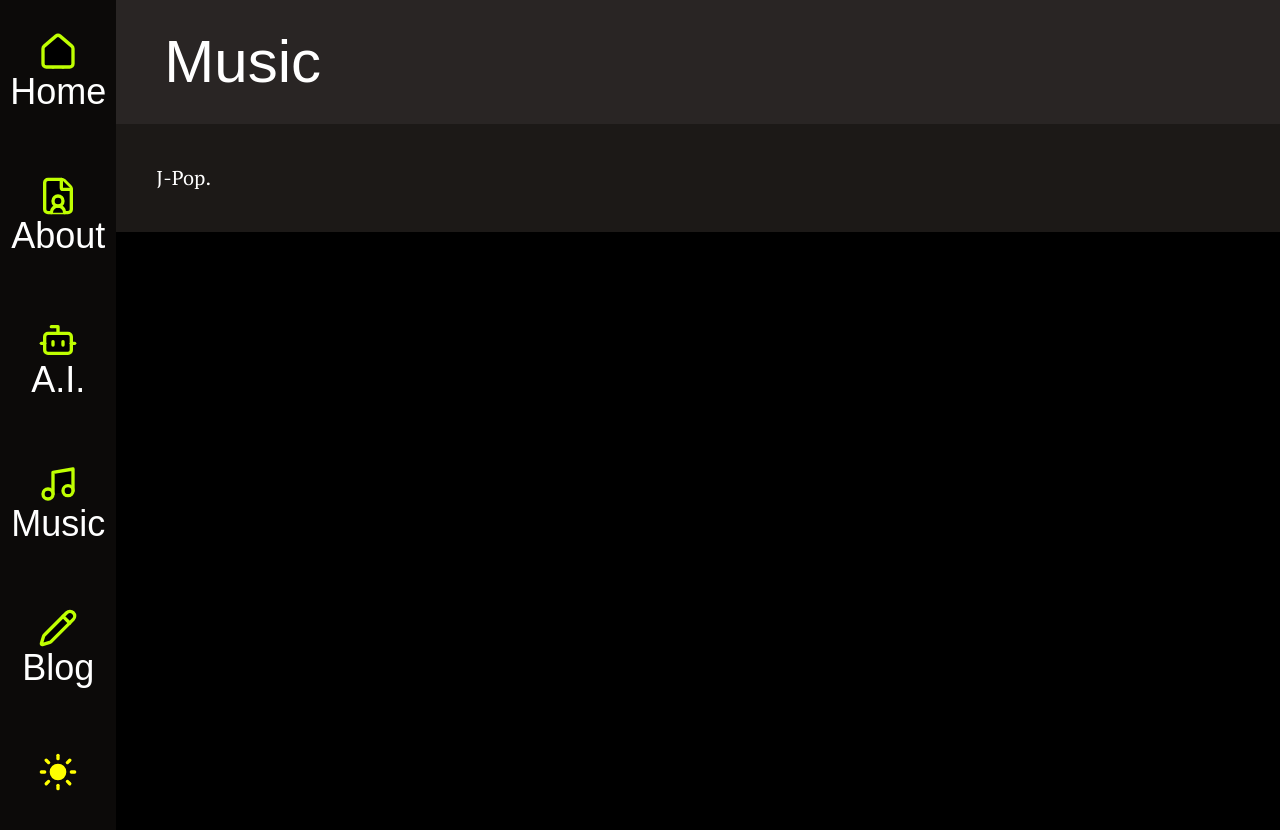
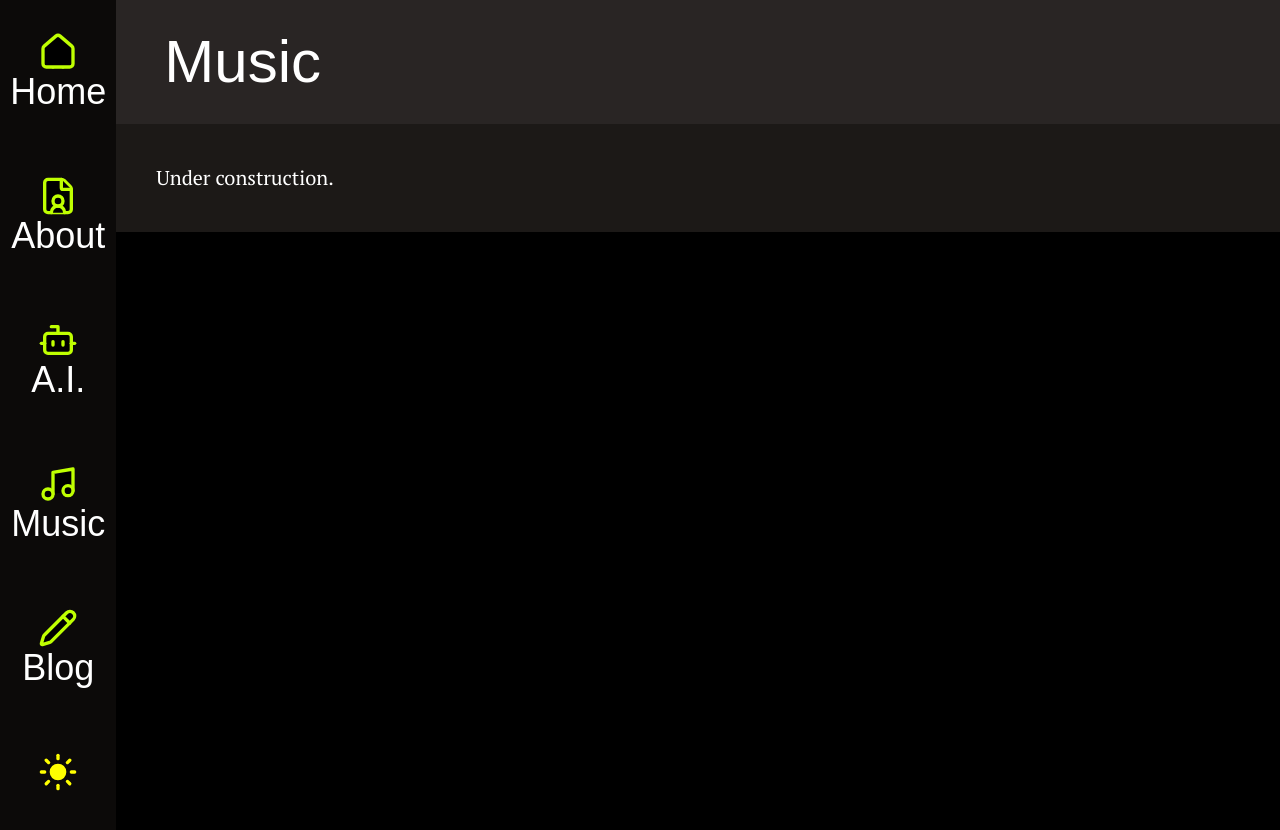
Before and after one commit to sean-xiao-zhao7/portfolio_personal_nextjs, a Next.js app: page /music in a window 1280 px wide. Shown: the top 830 px of the page. Built offline with nearby package versions, Linux system fonts and the light colour scheme; a web font is replaced by a local one.

Commit message:
Add under constructions

```diff
--- a/app/blog/page.tsx
+++ b/app/blog/page.tsx
@@ -5,7 +5,7 @@ export default function BlogPage() {
     return <>
         <PageMainHeader>Blog</PageMainHeader>
         <PageBody>
-            Article one.
+            <p>Under construction.</p>
         </PageBody>
     </>
 }
--- a/app/music/page.tsx
+++ b/app/music/page.tsx
@@ -1,12 +1,11 @@
 import PageBody from "@/components/layouts/page/page-body";
 import PageMainHeader from "@/components/layouts/page/page-header";
-import PageParagraph from "@/components/layouts/page/page-paragraph";
 
 export default function MusicPage() {
     return <>
         <PageMainHeader>Music</PageMainHeader>
         <PageBody>
-            J-Pop.
+            <p>Under construction.</p>
         </PageBody>
     </>
 }
--- a/app/page.tsx
+++ b/app/page.tsx
@@ -9,7 +9,9 @@ export default function Home() {
     </PageLargeHeader>
     <PageLargeBody>
       <PageParagraph>
-        Welcome to my homepage! Use the menu on left to explore.
+        <p>Welcome to my homepage!</p>
+        <br />
+        <p>Use the menu on left to explore.</p>
       </PageParagraph>
     </PageLargeBody>
   </>
```
